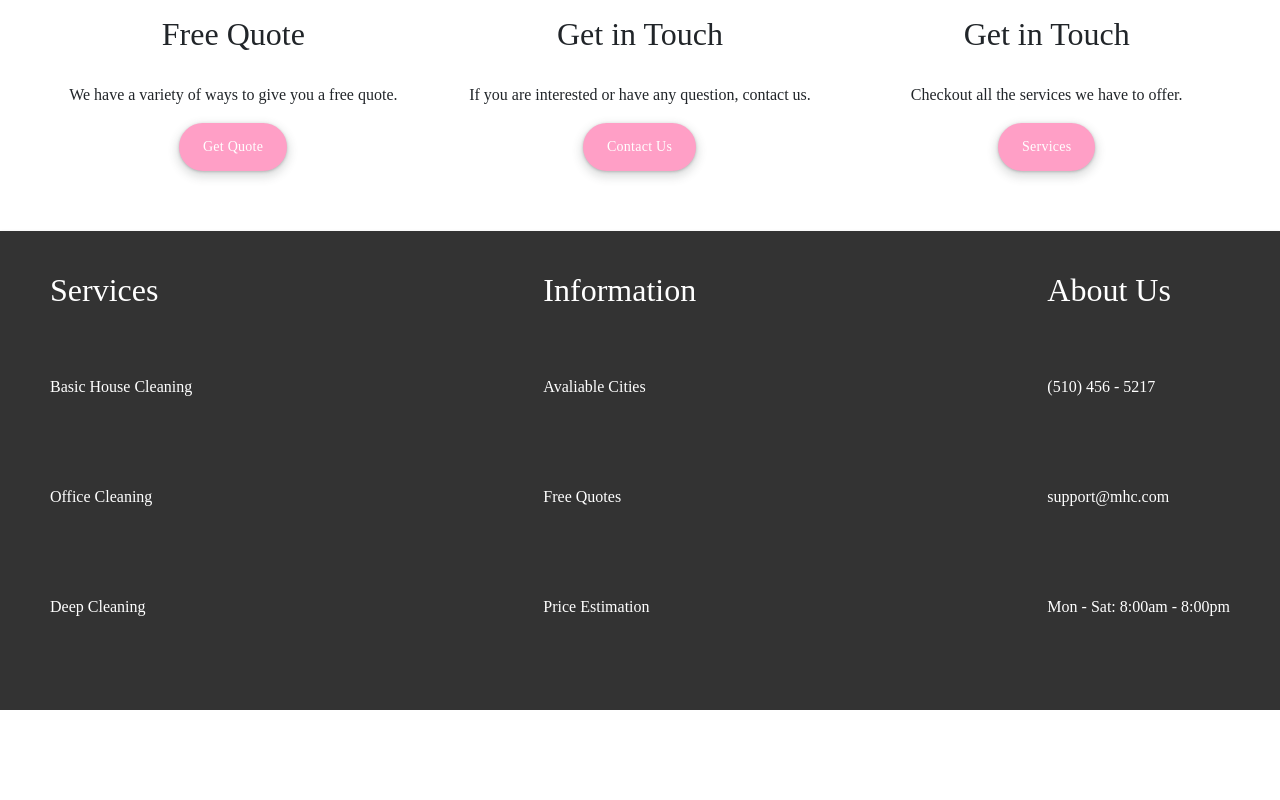
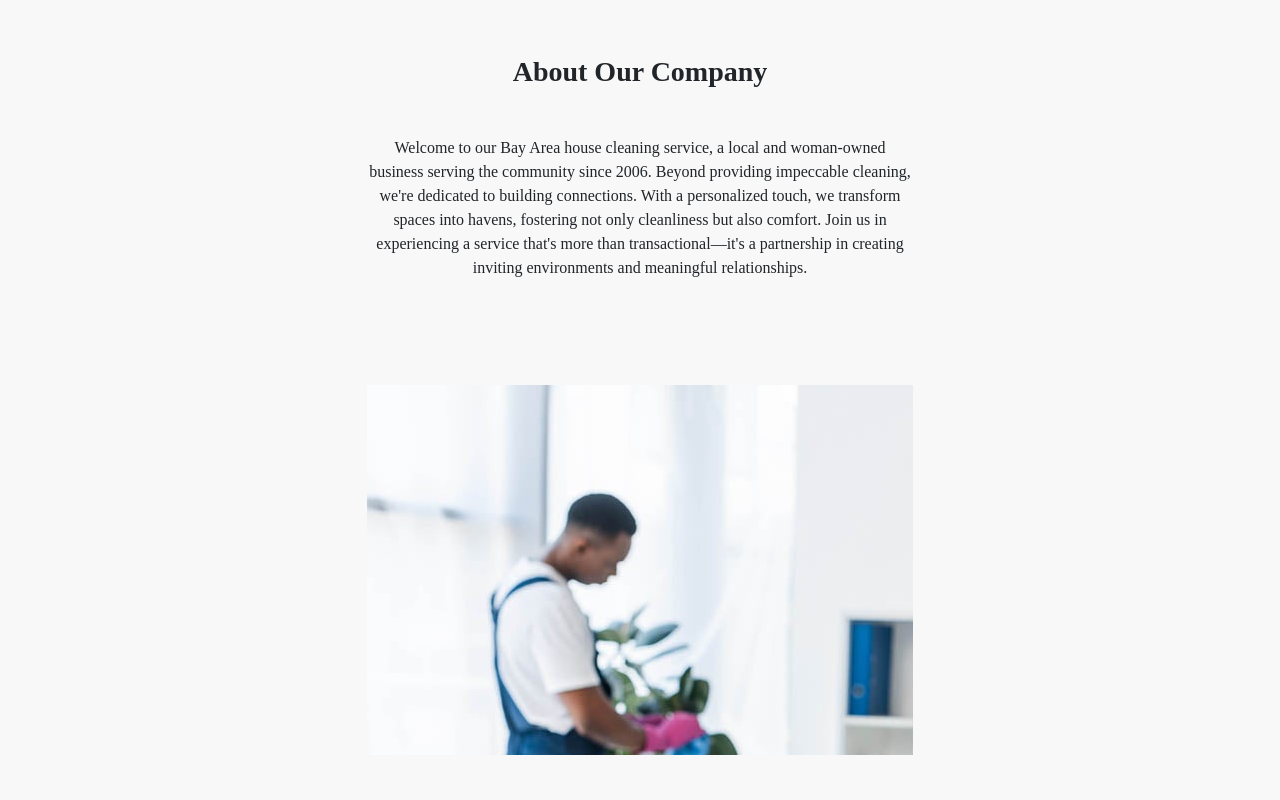
Before and after one commit to OverseerAtom/Marybels-House-Cleaning, a React (Create React App) app in the folder client/: page / in a window 1280 px wide. Shown: the part 1320-2120 px from the top of the page. Before the commit the page ends 2030 px from the top, so only its background shows below. Built offline with nearby package versions, Linux system fonts and the light colour scheme.

Commit message:
fixed merge mistake

```diff
--- /dev/null
+++ b/client/src/components/js/about-our-company.js
@@ -0,0 +1,28 @@
+import React from 'react';
+import styles from '../css/about_our_company.module.css';
+import 'bootstrap/dist/css/bootstrap.min.css';
+
+const AboutOurCompany = () => {
+    return(
+        <div className={styles.mainContainer}>
+            <div className={`row ${styles.contentContainer}`}>
+                <div className={`col-md-6 col-sm-12 ${styles.box}`}>
+                    <h3>About Our Company</h3>
+                    <p>Welcome to our Bay Area house cleaning service, a local and
+                        woman-owned business serving the community since 2006.
+                        Beyond providing impeccable cleaning, we're dedicated to building
+                        connections. With a personalized touch, we transform spaces into havens,
+                         fostering not only cleanliness but also comfort. Join us in experiencing
+                         a service that's more than transactional—it's a partnership in
+                         creating inviting environments and meaningful relationships.</p>
+                </div>
+                <div className={`col-md-6 col-sm-12 ${styles.box}`}>
+                    <div className={styles.image}>
+
+                    </div>
+                </div>
+            </div>
+        </div>
+    )
+}
+export {AboutOurCompany}
--- a/client/src/pages/home.js
+++ b/client/src/pages/home.js
@@ -2,6 +2,7 @@ import React from 'react';
 import { Header } from '../components/js/header';
 import {Footer} from '../components/js/footer'
 import { Reasons } from '../components/js/reasons';
+import {AboutOurCompany} from  '../components/js/about-our-company';
 import { IntroText } from '../components/js/intro-text';
 import { ContactUs } from '../components/js/ways-to-contact';
 import '../global.module.css';
@@ -12,6 +13,7 @@ const Homepage = () => (
                 <Header/>
                 <IntroText/>
                 <Reasons/>
+                <AboutOurCompany/>
                 <ContactUs/>
                 <Footer/>
         </React.Fragment>
```
